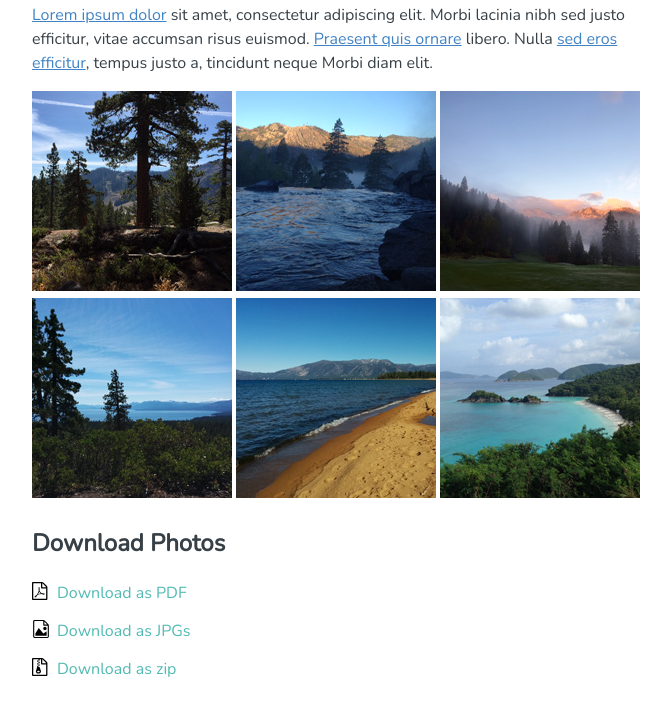
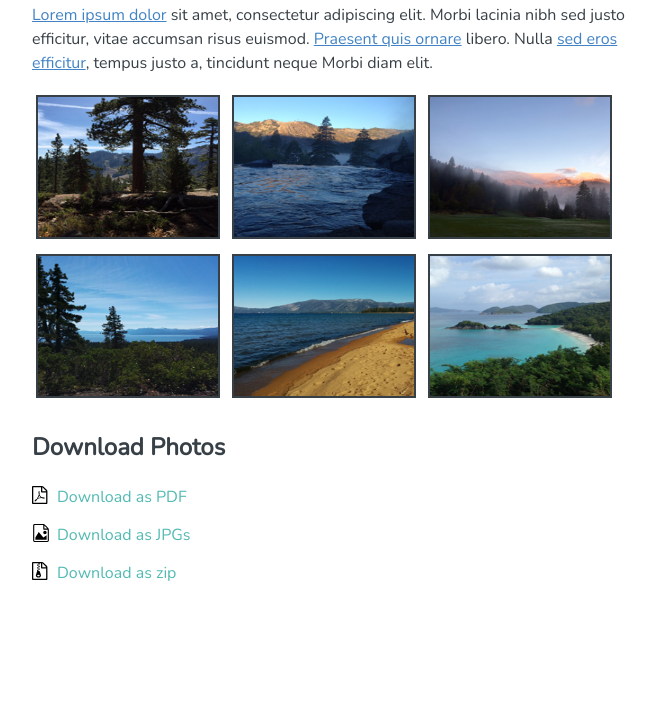
Before and after one commit to ajuchem/treehouse-css-selectors, a plain HTML site: page index3.html in a window 1280 px wide. Shown: the part 106-822 px from the top of the page, without its empty margins (303-974 px from the left). After the commit the page ends 800 px from the top, so only its background shows below. Drawn offline with nearby package versions, Linux system fonts and the light colour scheme.

Commit message:
Substring matching attribute 'contains'

```diff
--- a/css/main.css
+++ b/css/main.css
@@ -27,9 +27,6 @@ a {
 a[href^="http:"] {
 	color: #52bab3;
 	text-decoration: none;
-	background-repeat: no-repeat;
-	background-size: 18px 18px;
-	padding-left: 25px;
 }
 
 a[href$=".pdf"] {
@@ -43,3 +40,16 @@ a[href$=".jpg"] {
 a[href$=".zip"] {
 	background-image: url("../img/icn-zip.svg");
 }
+
+a[href*="downloads"] {
+	background-repeat: no-repeat;
+	background-size: 18px 18px;
+	padding-left: 25px;
+}
+
+img[src*="thumbnails"] {
+	margin: 4px;
+	border: solid 2px;
+	width: 180px;
+	height: 140px;
+}
```
